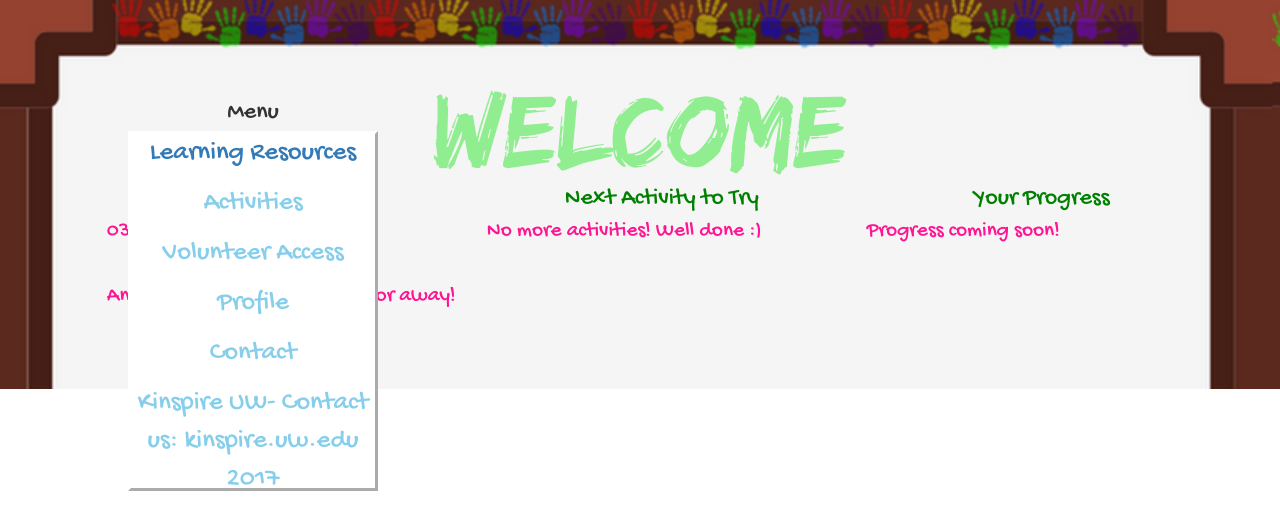
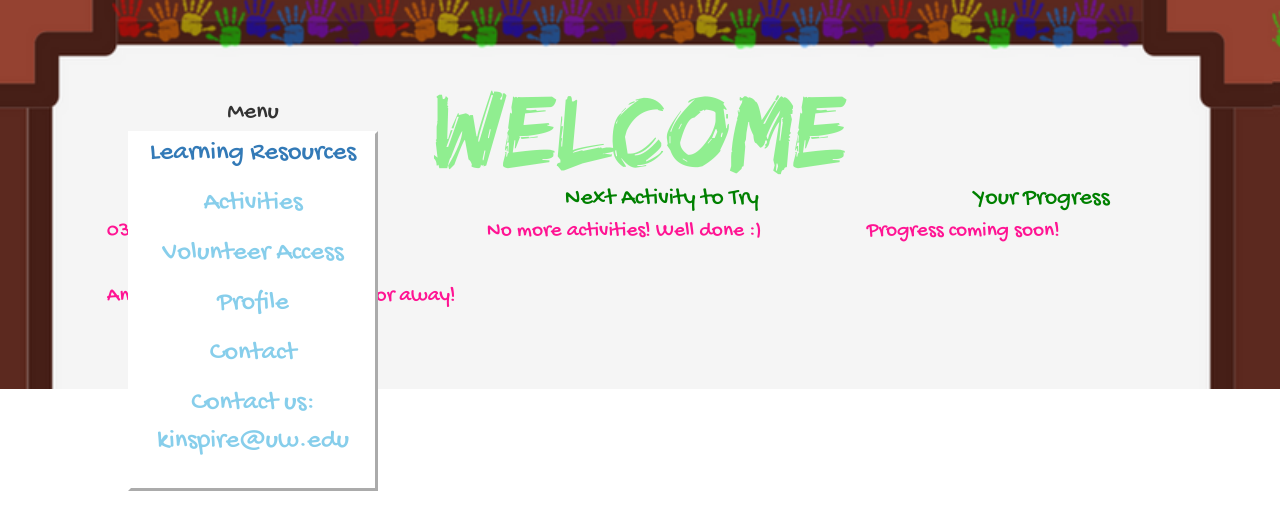
Before and after one commit to kinspire/kinspire-portal, a PHP site: page /index.php in a window 1280 px wide. Shown: the part 21-551 px from the top of the page. Run offline with PHP 8.4, Linux system fonts and the light colour scheme.

Commit message:
changed contact us on menu

```diff
--- a/app/www/includes/menu.php
+++ b/app/www/includes/menu.php
@@ -9,6 +9,6 @@
     <div class="portal-menu-item">Volunteer Access</div>
     <div class="portal-menu-item">Profile</div>
     <div class="portal-menu-item">Contact</div>
-    <div class="portal-menu-item">Kinspire UW- Contact us: kinspire.uw.edu 2017</div>
+    <div class="portal-menu-item">Contact us: kinspire@uw.edu</div>
   </div>
 </div>
```
